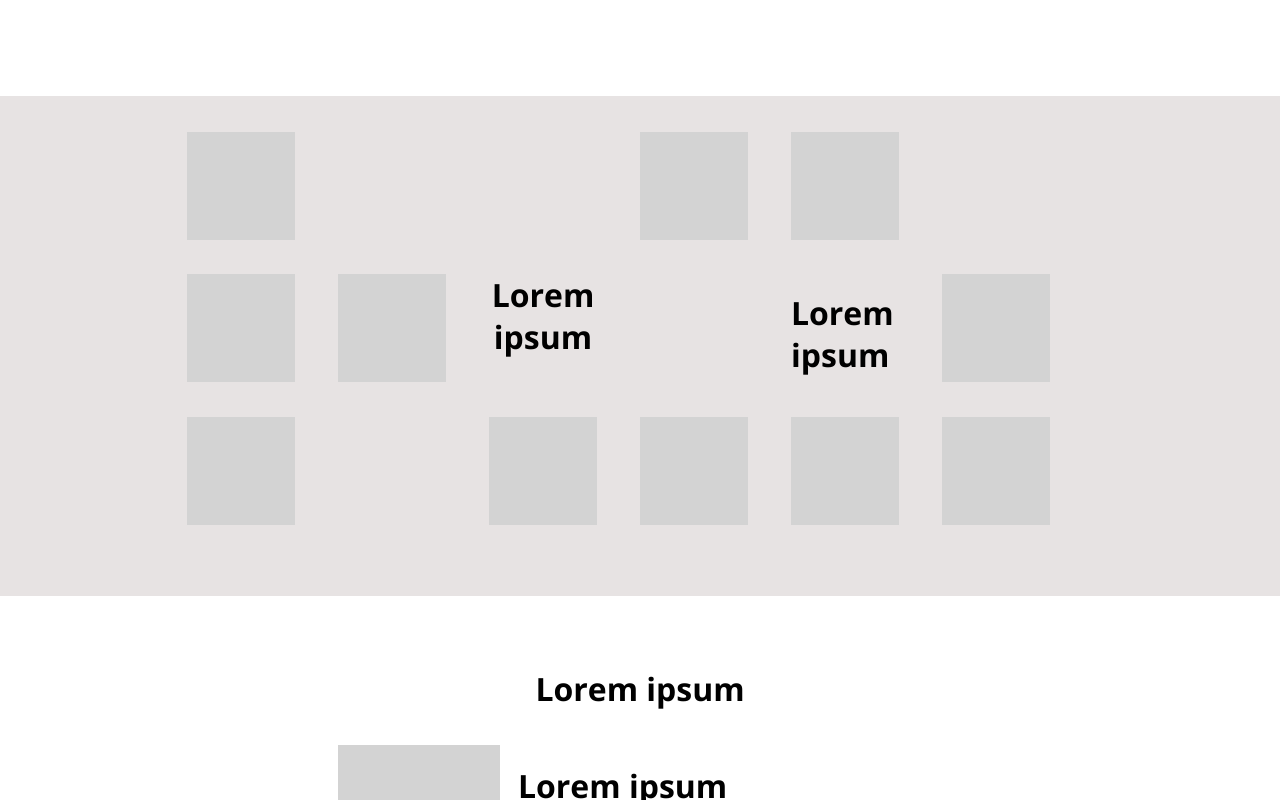
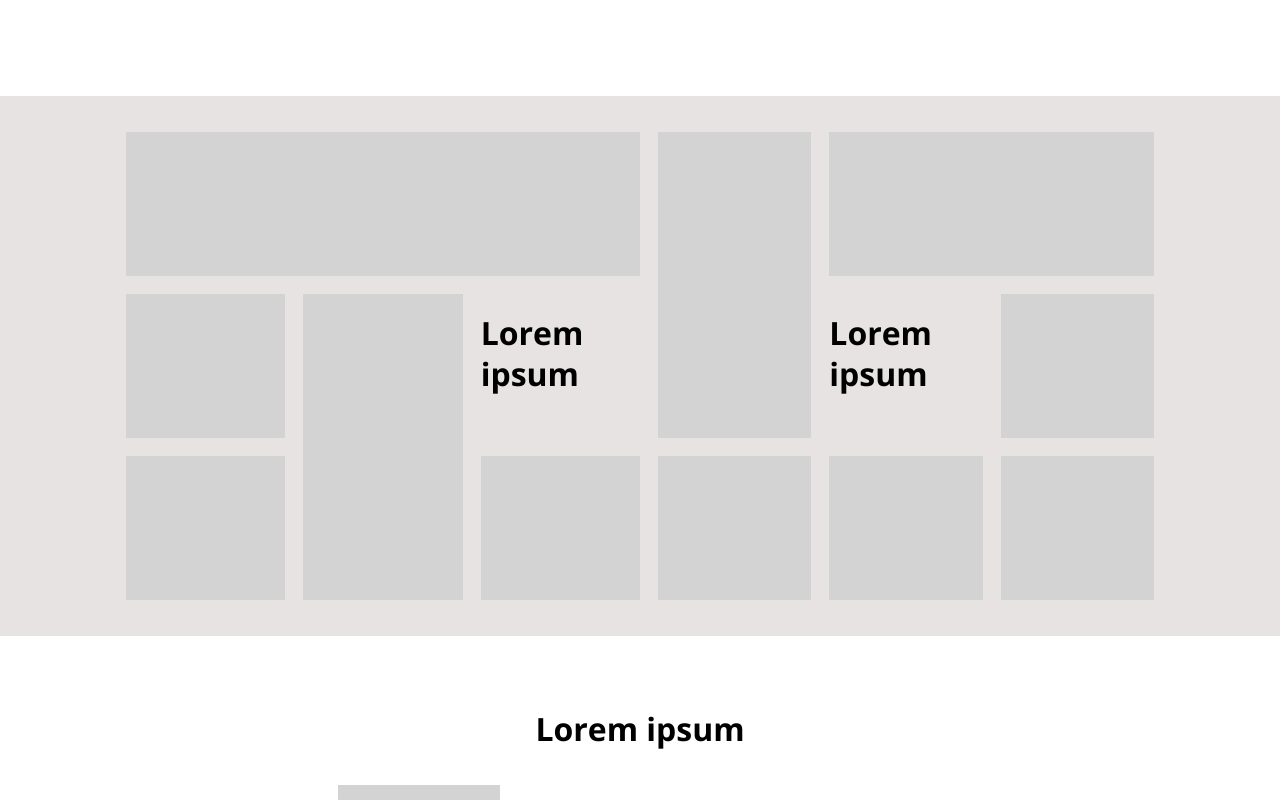
Before and after one commit to cice-classroom/4-layouts-ClaudiaTex, a website: page src/index.html in a window 1280 px wide. Shown: the part 432-1232 px from the top of the page. Drawn offline with nearby package versions, Linux system fonts and the light colour scheme.

Commit message:
New grid_wrapper.css defined with areas, Finish grid section

```diff
--- a/src/grid_wrapper.css
+++ b/src/areas_grid_wrapper.css
@@ -1,6 +1,6 @@
 .grid__wrapper {
   width: 100%;
-  height: 500px;
+  height: 30rem;
   display: grid;
   grid-template-columns: 50% 50%;
   background-color: var(--secondary-color);
@@ -8,13 +8,16 @@
 }
 
 .wrapper-left {
+  margin-left: 5rem;
   display: grid;
-  grid-template-columns: 1fr 1fr 1fr 1fr;
-  grid-template-rows: 1fr 1fr 1fr;
+  row-gap: 1rem;
+  column-gap: 1rem;
+  grid-template-columns: repeat(3, 1fr);
+  grid-template-rows: repeat(3, 1fr);
   grid-template-areas:
-    '. h h h'
-    '. f c l'
-    '. s c t';
+    'h h h'
+    'f c l'
+    's c t';
 }
 
 .header-left {
@@ -42,12 +45,16 @@
 
 .wrapper-right {
   display: grid;
-  grid-template-columns: 1fr 1fr 1fr 1fr;
-  grid-template-rows: 1fr 1fr 1fr;
+  row-gap: 1rem;
+  column-gap: 1rem;
+  margin-left: 1rem;
+  margin-right: 5rem;
+  grid-template-columns: repeat(3, 1fr);
+  grid-template-rows: repeat(3, 1fr);
   grid-template-areas:
-    'c h h .'
-    'c l a .'
-    'f s t .';
+    'c h h'
+    'c l a'
+    'f s t';
 }
 
 .header-right {
--- a/src/index.html
+++ b/src/index.html
@@ -2,7 +2,7 @@
 <html lang="en">
   <head>
     <meta charset="UTF-8" />
-    <title>Title</title>
+    <title>4-Layout-ClaudiaTex</title>
     <link rel="preconnect" href="https://fonts.gstatic.com" />
     <link
       href="https://fonts.googleapis.com/css2?family=Open+Sans:ital,wght@0,300;0,700;1,400&display=swap"
@@ -68,7 +68,10 @@
           <div class="box-grid second-aside-left"></div>
           <div class="box-grid column-left"></div>
           <div class="box-grid-lorem lorem-left">
-            <h4 class="title">Lorem ipsum</h4>
+            <h4>
+              Lorem<br />
+              ipsum
+            </h4>
           </div>
           <div class="box-grid third-aside-left"></div>
         </aside>
@@ -76,7 +79,10 @@
           <div class="box-grid header-right"></div>
           <div class="box-grid column-right"></div>
           <div class="box-grid-lorem lorem-right">
-            <h4>Lorem ipsum</h4>
+            <h4>
+              Lorem<br />
+              ipsum
+            </h4>
           </div>
           <div class="box-grid aside-right"></div>
           <div class="box-grid first-footer-right"></div>
--- a/src/main.css
+++ b/src/main.css
@@ -5,7 +5,7 @@
 @import './button.css';
 @import './titles.css';
 @import './carousel.css';
-@import './grid_wrapper.css';
+@import './areas_grid_wrapper.css';
 @import './float-boxes.css';
 @import './pit-lane.css';
 @import './lorem-texts.css';
--- a/src/pit-lane.css
+++ b/src/pit-lane.css
@@ -10,14 +10,14 @@
 
 .box-grid {
   background-color: var(--primary-color);
-  width: 6rem;
-  height: 6rem;
+  width: 100%;
+  height: 100%;
 }
 
 .box-grid-lorem {
   background-color: var(--secondary-color);
-  width: 6rem;
-  height: 6rem;
+  width: 100%;
+  height: 100%;
 }
 
 .box-flex {
```
